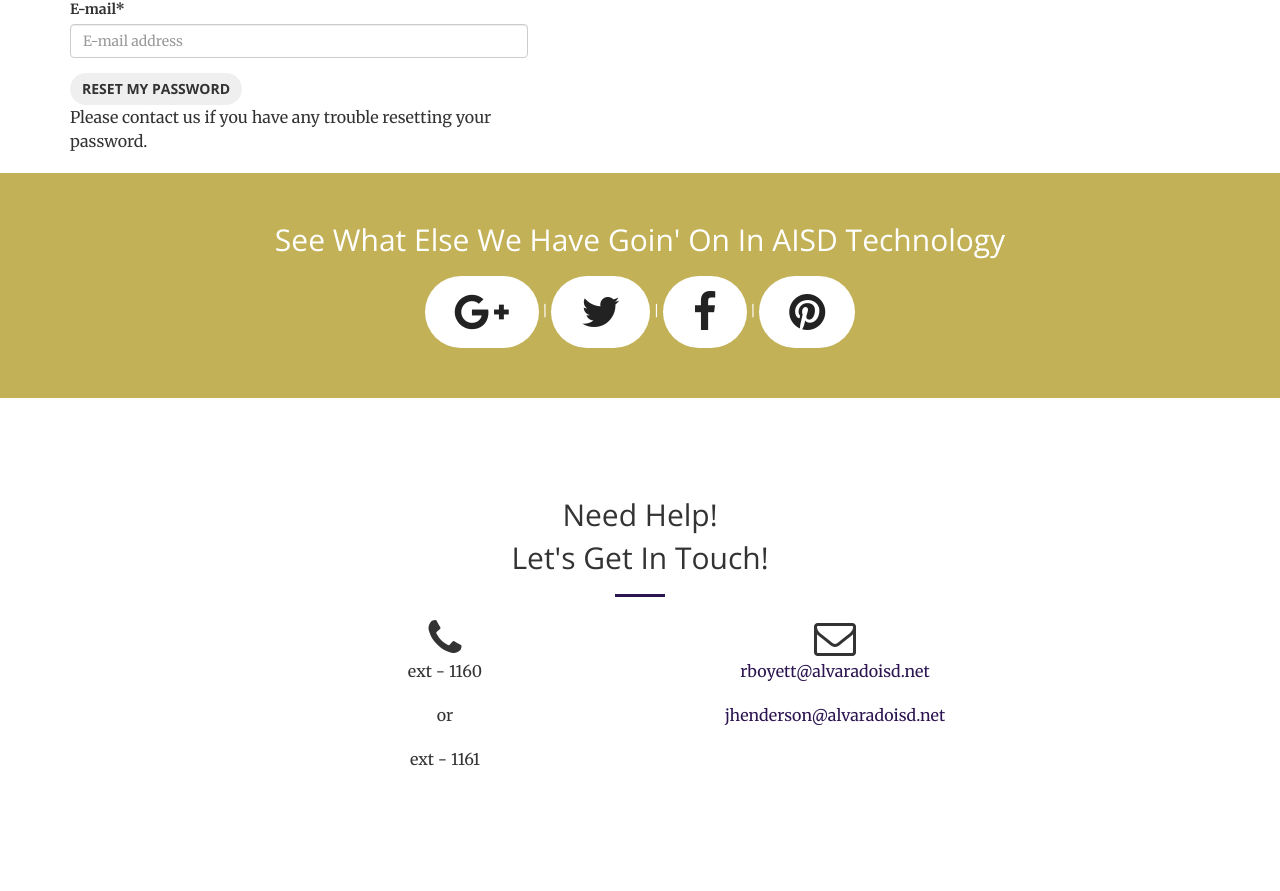
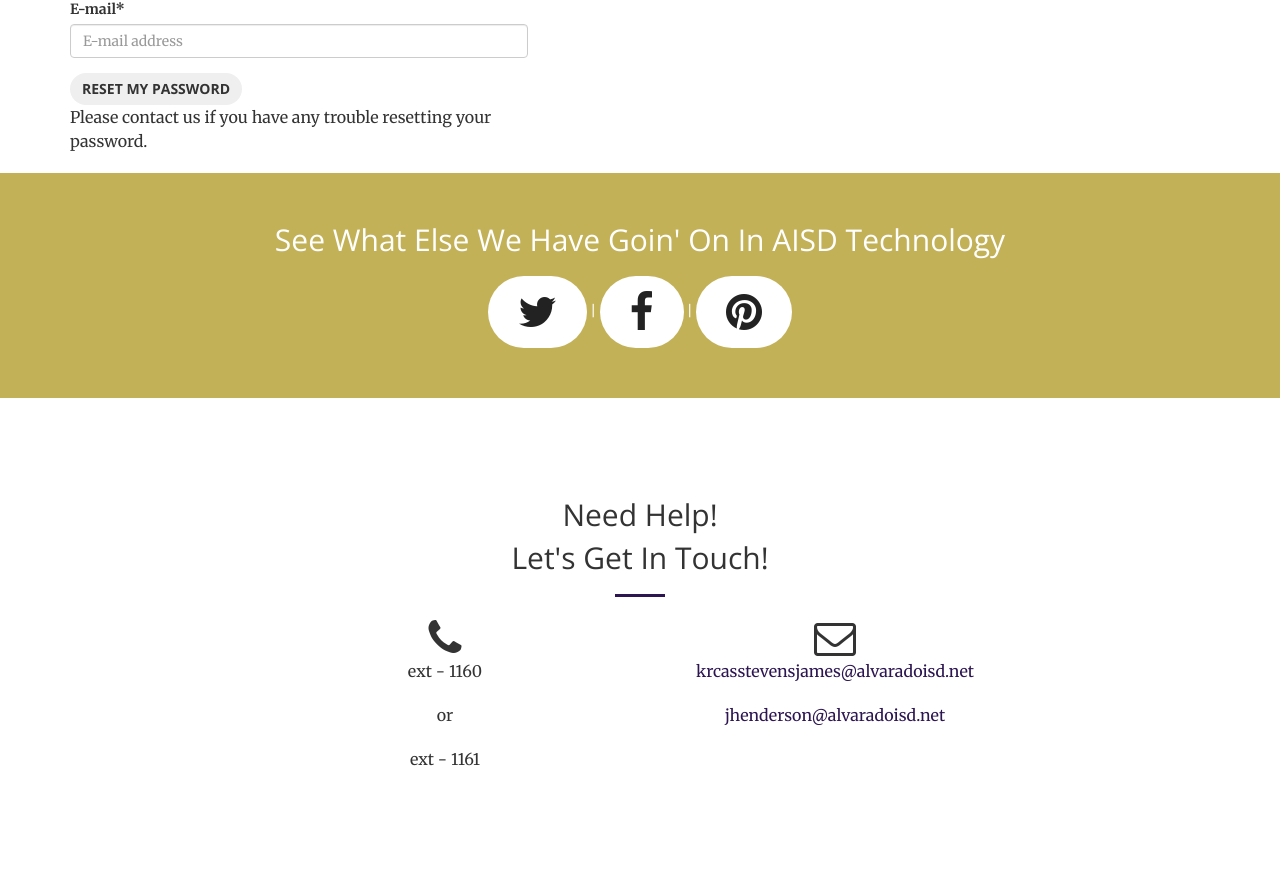
Before and after one commit to rdboyett/urlshortener, a Django app: page /accounts/password/reset/ in a window 1280 px wide. Shown: the part 932-1823 px from the top of the page. Run offline with Django 3.2, Linux system fonts and the light colour scheme; parts of the project's set-up code (start-up, migrations or seed data) failed here and were passed over; some libraries are stand-ins or nearby versions.

Commit message:
fixed Kelly's visible email; dropped Google plus icon

```diff
--- a/urlshortener_project/templates/base.html
+++ b/urlshortener_project/templates/base.html
@@ -116,7 +116,7 @@
         <div class="container text-center">
             <div class="call-to-action">
                 <h2>See What Else We Have Goin' On In AISD Technology</h2>
-                <a href="https://plus.google.com/u/0/communities/116746578932396922056" class="btn btn-default btn-xl wow tada" title="Google+" target="_blank"><i class="fa fa-google-plus fa-3x"></i></a> |
+                <!--<a href="https://plus.google.com/u/0/communities/116746578932396922056" class="btn btn-default btn-xl wow tada" title="Google+" target="_blank"><i class="fa fa-google-plus fa-3x"></i></a> |-->
                 <a href="https://twitter.com/AISDTechnology" class="btn btn-default btn-xl wow tada" title="Twitter" target="_blank"><i class="fa fa-twitter fa-3x"></i></a> |
                 <a href="https://www.facebook.com/Alvarado-Instructional-Technology-Specialists-387274611372255" class="btn btn-default btn-xl wow tada" title="Facebook" target="_blank"><i class="fa fa-facebook fa-3x"></i></a> |
                 <a href="https://www.pinterest.com/alvaradoits" class="btn btn-default btn-xl wow tada" title="Pinterest" target="_blank"><i class="fa fa-pinterest fa-3x"></i></a>
@@ -140,7 +140,7 @@
                 </div>
                 <div class="col-lg-4 text-center">
                     <i class="fa fa-envelope-o fa-3x wow bounceIn" data-wow-delay=".1s"></i>
-                    <p><a href="https://mail.google.com/mail/?view=cm&fs=1&tf=1&to=krcasstevensjames@alvaradoisd.net" target="_blank">rboyett@alvaradoisd.net</a></p>
+                    <p><a href="https://mail.google.com/mail/?view=cm&fs=1&tf=1&to=krcasstevensjames@alvaradoisd.net" target="_blank">krcasstevensjames@alvaradoisd.net</a></p>
                     <p><a href="https://mail.google.com/mail/?view=cm&fs=1&tf=1&to=jhenderson@alvaradoisd.net" target="_blank">jhenderson@alvaradoisd.net</a></p>
                 </div>
             </div>
```
